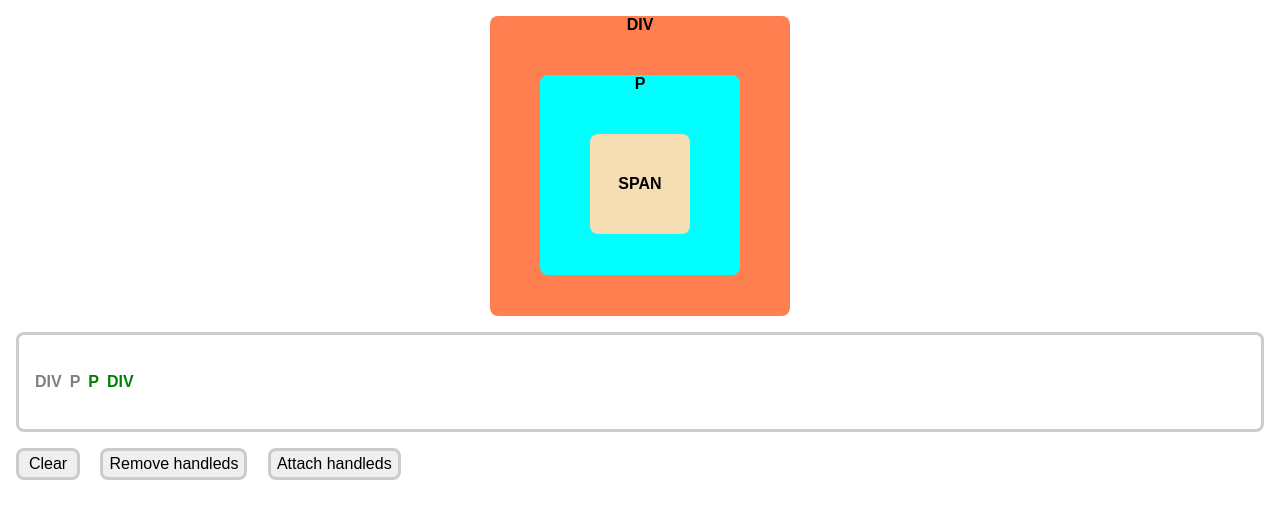
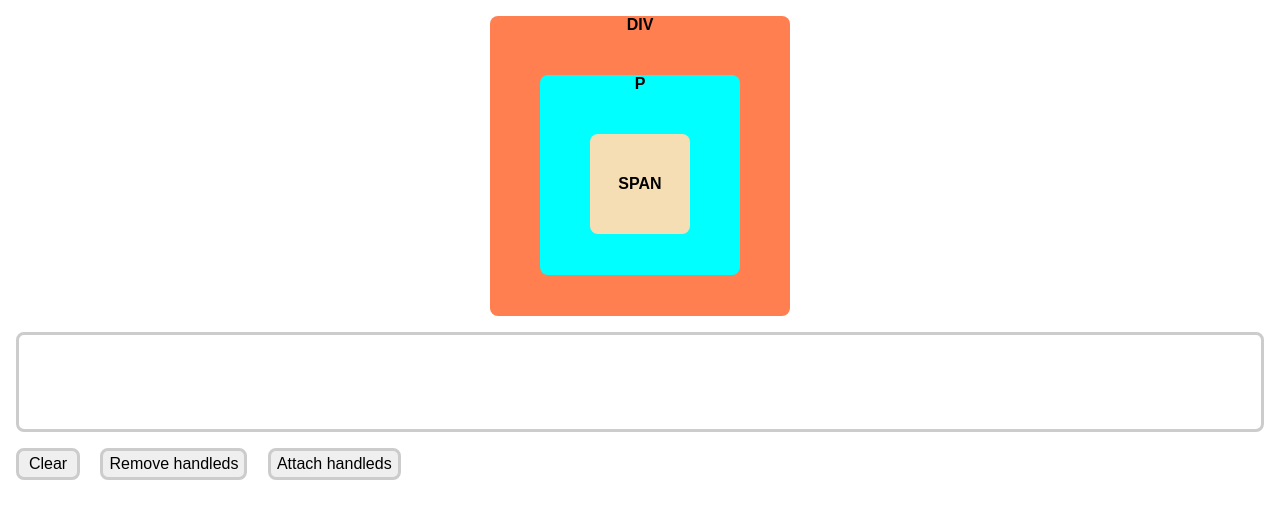
Before and after one commit to alexmal5/javascript-full, a plain HTML site: page lesson_22_events_browser_handling_bubbling/task_1_event_bubbling_and_sinking/index.html in a window 1280 px wide. Drawn offline with nearby package versions, Linux system fonts and the light colour scheme.

Commit message:
Add files via upload

```diff
--- a/lesson_22_events_browser_handling_bubbling/task_1_event_bubbling_and_sinking/index.html
+++ b/lesson_22_events_browser_handling_bubbling/task_1_event_bubbling_and_sinking/index.html
@@ -23,10 +23,10 @@
     </div>
     <div class="rect events-list">
       <!-- this spans are generated with clicks -->
-      <span style="color: grey; margin-left: 8px">div</span>
+      <!-- <span style="color: grey; margin-left: 8px">div</span>
       <span style="color: grey; margin-left: 8px">p</span>
       <span style="color: green; margin-left: 8px">p</span>
-      <span style="color: green; margin-left: 8px">div</span>
+      <span style="color: green; margin-left: 8px">div</span> -->
     </div>
     <button class="btn clear-btn">Clear</button>
     <button class="btn remove-handlers-btn">Remove handleds</button>
```
